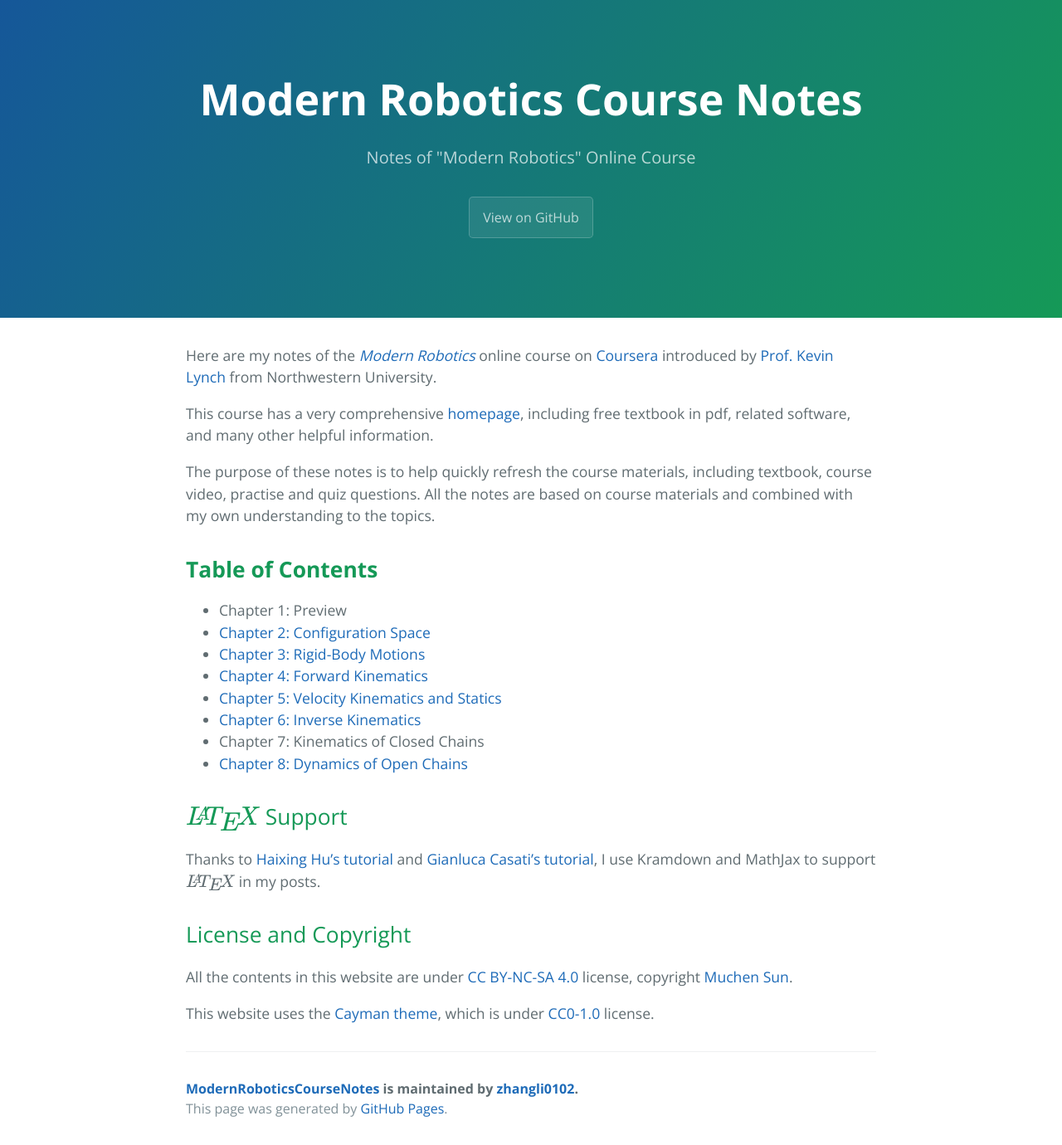
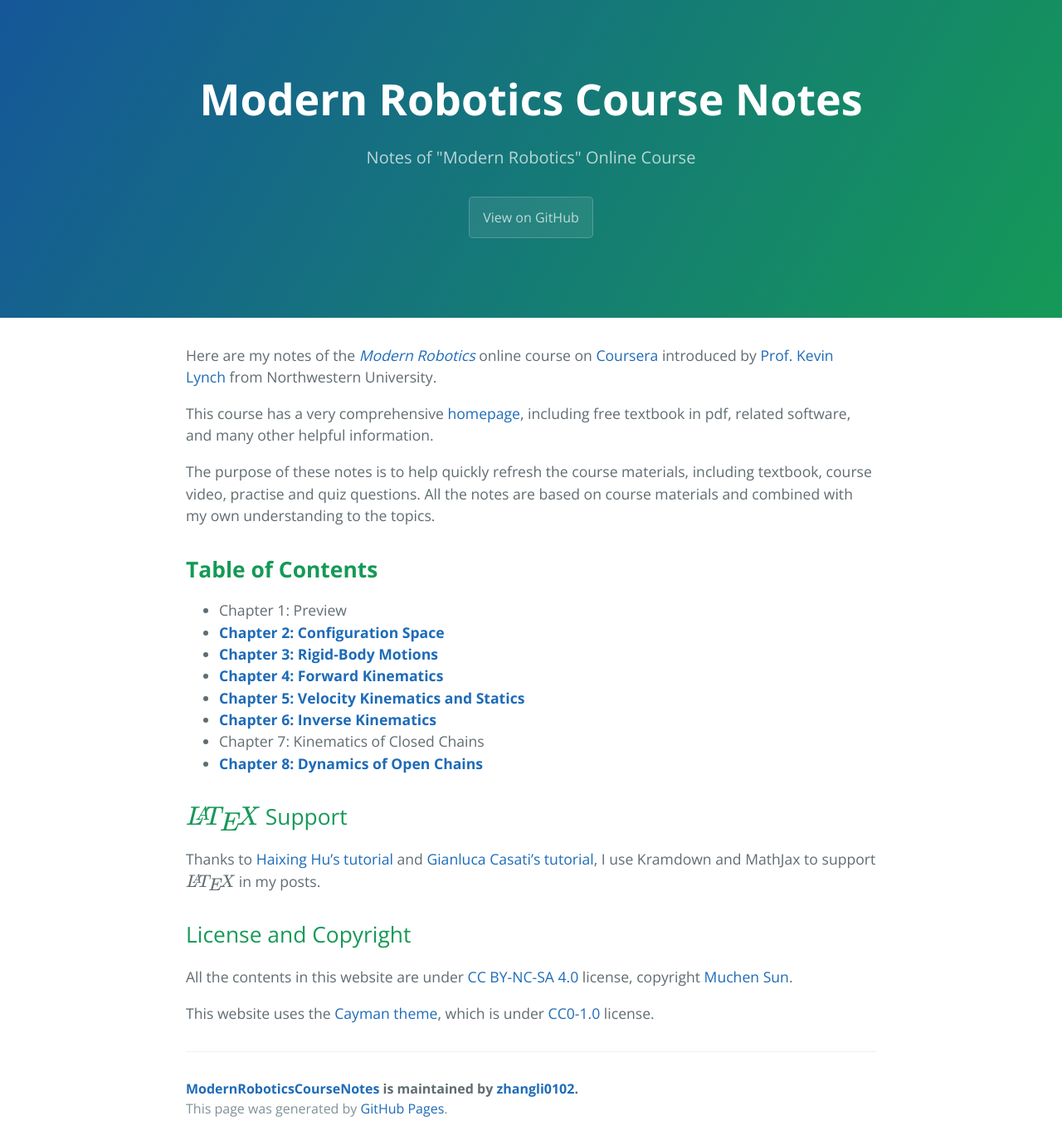
Before and after one commit to zhangli0102/ModernRoboticsCourseNotes, a Jekyll site: the page built from index.md, in a window 1280 px wide. Shown: the whole page at 83% size. Built offline with Jekyll 4.4.1, drawn with Linux system fonts in a browser that asks for light colours; formulas are drawn with MathJax 3.

```diff
--- a/index.md
+++ b/index.md
@@ -14,13 +14,13 @@ The purpose of these notes is to help quickly refresh the course materials, incl
 ## **Table of Contents**
 
 * Chapter 1: Preview
-* [Chapter 2: Configuration Space](ch2.html)
-* [Chapter 3: Rigid-Body Motions](ch3.html)
-* [Chapter 4: Forward Kinematics](ch4.html)
-* [Chapter 5: Velocity Kinematics and Statics](ch5.html)
-* [Chapter 6: Inverse Kinematics](ch6.html)
+* [**Chapter 2: Configuration Space**](ch2.html)
+* [**Chapter 3: Rigid-Body Motions**](ch3.html)
+* [**Chapter 4: Forward Kinematics**](ch4.html)
+* [**Chapter 5: Velocity Kinematics and Statics**](ch5.html)
+* [**Chapter 6: Inverse Kinematics**](ch6.html)
 * Chapter 7: Kinematics of Closed Chains
-* [Chapter 8: Dynamics of Open Chains](ch8.html)
+* [**Chapter 8: Dynamics of Open Chains**](ch8.html)
 
 ## $$\LaTeX$$ Support
 
```
